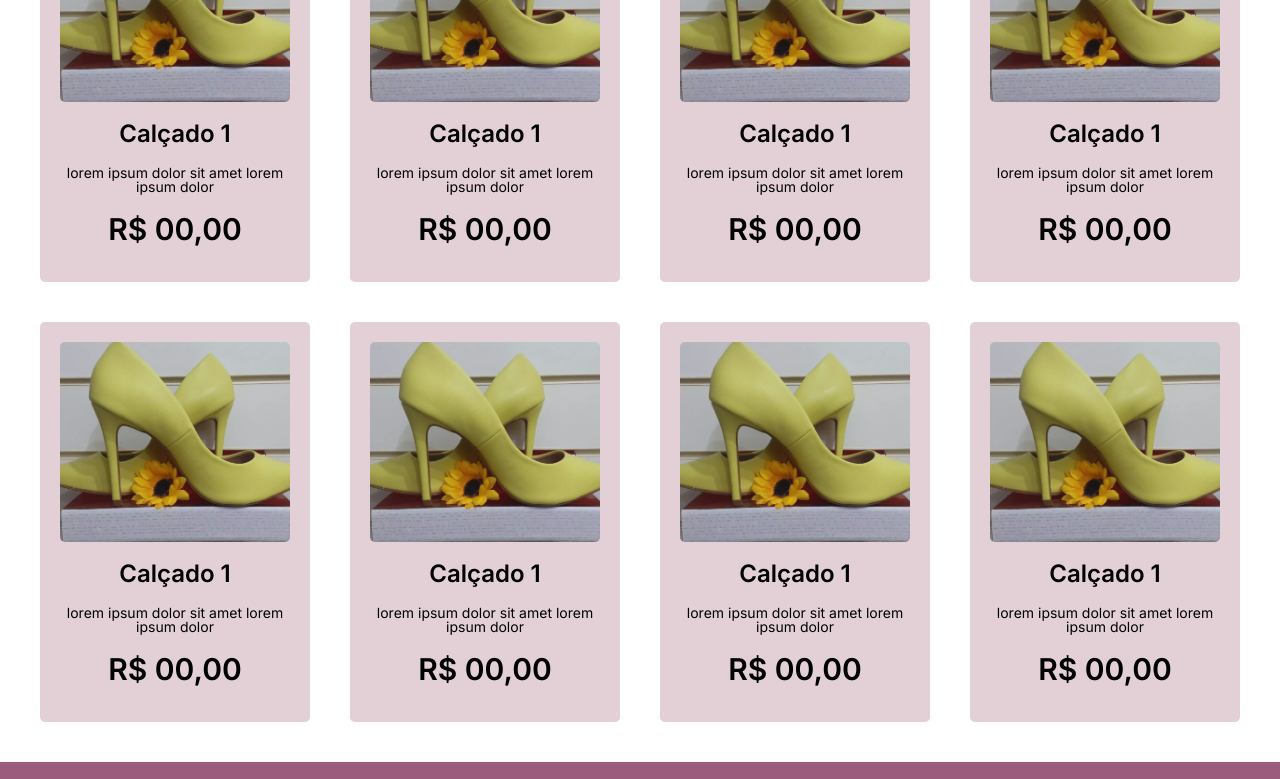
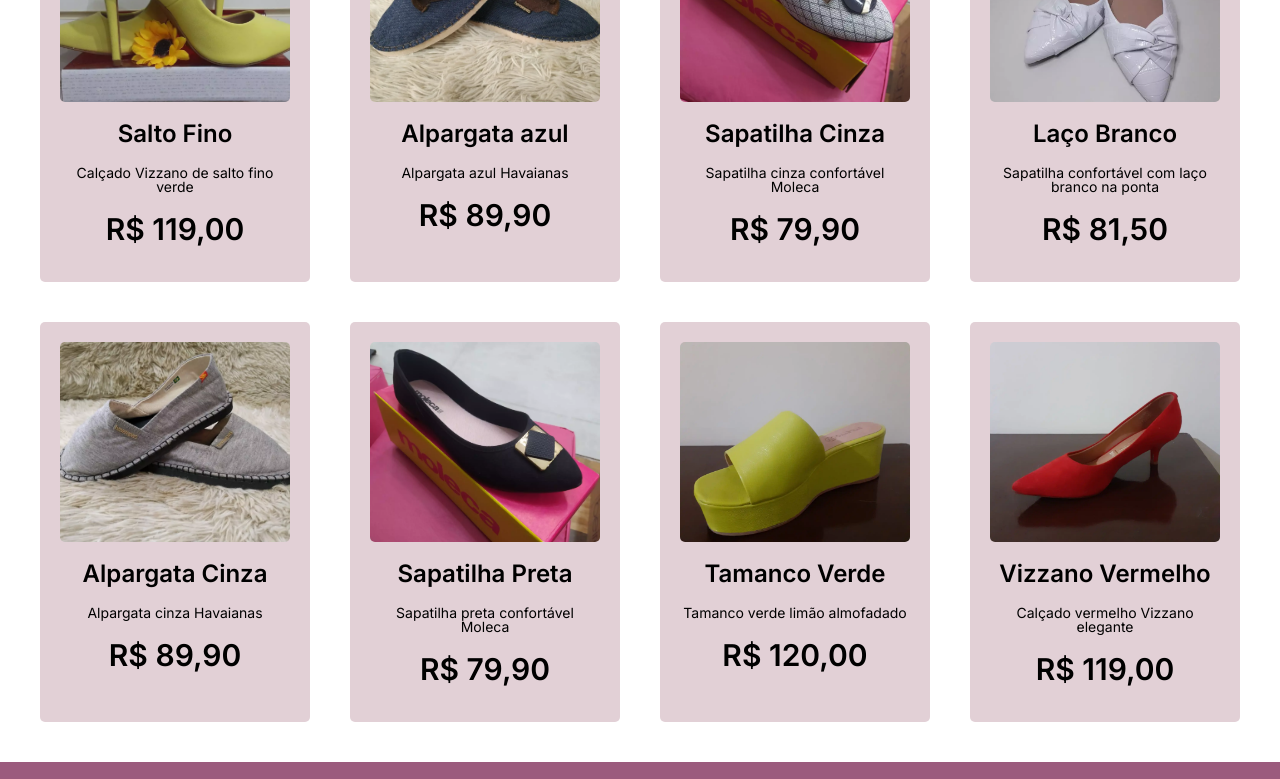
Before and after one commit to yagomouro/dos-anjos-website, a plain HTML site: page index.html in a window 1280 px wide. Shown: the part 620-1399 px from the top of the page. Drawn offline with Linux system fonts and the light colour scheme.

Commit message:
add the correct images and text to each card

```diff
--- a/index.html
+++ b/index.html
@@ -42,100 +42,89 @@
       <div class="products_list">
         <a href="./view/product.html" class="card">
           <div class="image_container">
-            <img src="../assets/sapato_amarelo.webp" alt="Sapato">
+            <img src="../assets/sapato_amarelo.webp" alt="Sapato amarelo">
           </div>
-          <h3 class="title">Calçado 1</h3>
+          <h3 class="title">Salto Fino</h3>
           <span class="description">
-            lorem ipsum dolor sit amet lorem ipsum dolor
+            Calçado Vizzano de salto fino verde
           </span>
-          <span class="price">R$ 00,00</span>
+          <span class="price">R$ 119,00</span>
         </a>
 
         <a href="./view/product.html" class="card">
           <div class="image_container">
-            <img src="../assets/sapato_amarelo.webp" alt="Sapato">
+            <img src="../assets/alpargata_azul.webp" alt="Alpargata azul">
           </div>
-          <h3 class="title">Calçado 1</h3>
+          <h3 class="title">Alpargata azul</h3>
           <span class="description">
-            lorem ipsum dolor sit amet lorem ipsum dolor
+            Alpargata azul Havaianas
           </span>
-          <span class="price">R$ 00,00</span>
+          <span class="price">R$ 89,90</span>
         </a>
 
         <a href="./view/product.html" class="card">
           <div class="image_container">
-            <img src="../assets/sapato_amarelo.webp" alt="Sapato">
+            <img src="../assets/sapatilha_cinza.webp" alt="Sapatilha cinza">
           </div>
-          <h3 class="title">Calçado 1</h3>
+          <h3 class="title">Sapatilha Cinza</h3>
           <span class="description">
-            lorem ipsum dolor sit amet lorem ipsum dolor
+            Sapatilha cinza confortável Moleca
           </span>
-          <span class="price">R$ 00,00</span>
+          <span class="price">R$ 79,90</span>
         </a>
 
         <a href="./view/product.html" class="card">
           <div class="image_container">
-            <img src="../assets/sapato_amarelo.webp" alt="Sapato">
+            <img src="../assets/sapato_branco.webp" alt="Sapato branco">
           </div>
-          <h3 class="title">Calçado 1</h3>
+          <h3 class="title">Laço Branco</h3>
           <span class="description">
-            lorem ipsum dolor sit amet lorem ipsum dolor
+            Sapatilha confortável com laço branco na ponta
           </span>
-          <span class="price">R$ 00,00</span>
+          <span class="price">R$ 81,50</span>
         </a>
 
         <a href="./view/product.html" class="card">
           <div class="image_container">
-            <img src="../assets/sapato_amarelo.webp" alt="Sapato">
+            <img src="../assets/alpargata_cinza.webp" alt="Alpargata cinza">
           </div>
-          <h3 class="title">Calçado 1</h3>
+          <h3 class="title">Alpargata Cinza</h3>
           <span class="description">
-            lorem ipsum dolor sit amet lorem ipsum dolor
+            Alpargata cinza Havaianas
           </span>
-          <span class="price">R$ 00,00</span>
+          <span class="price">R$ 89,90</span>
         </a>
 
         <a href="./view/product.html" class="card">
           <div class="image_container">
-            <img src="../assets/sapato_amarelo.webp" alt="Sapato">
+            <img src="../assets/sapatilha_preta.webp" alt="Sapatilha preta">
           </div>
-          <h3 class="title">Calçado 1</h3>
+          <h3 class="title">Sapatilha Preta</h3>
           <span class="description">
-            lorem ipsum dolor sit amet lorem ipsum dolor
+            Sapatilha preta confortável Moleca
           </span>
-          <span class="price">R$ 00,00</span>
+          <span class="price">R$ 79,90</span>
         </a>
 
         <a href="./view/product.html" class="card">
           <div class="image_container">
-            <img src="../assets/sapato_amarelo.webp" alt="Sapato">
+            <img src="../assets/tamanco_verde.webp" alt="Tamanco verde">
           </div>
-          <h3 class="title">Calçado 1</h3>
+          <h3 class="title">Tamanco Verde</h3>
           <span class="description">
-            lorem ipsum dolor sit amet lorem ipsum dolor
+            Tamanco verde limão almofadado
           </span>
-          <span class="price">R$ 00,00</span>
+          <span class="price">R$ 120,00</span>
         </a>
-        <!-- <div class="card">
-          <div class="image_container">
-            <img src="../assets/sapato_amarelo.webp" alt="Sapato">
-          </div>
-          <h3 class="title">Calçado 1</h3>
-          <span class="description">
-            lorem ipsum dolor sit amet lorem ipsum dolor</span>
-          <span class="price">R$ 00,00</span>
-          <input type="hidden" id="product8" name="product" value="1">
-          <a class="primary_button" href="./view/product.html">Compre Já</a>
-        </div> -->
-
         <a href="./view/product.html" class="card">
           <div class="image_container">
-            <img src="../assets/sapato_amarelo.webp" alt="Sapato">
+            <img src="../assets/sapato_vermelh.webp" alt="Sapato vermelho">
           </div>
-          <h3 class="title">Calçado 1</h3>
+          <h3 class="title">Vizzano Vermelho</h3>
           <span class="description">
-            lorem ipsum dolor sit amet lorem ipsum dolor</span>
-          <span class="price">R$ 00,00</span>
+            Calçado vermelho Vizzano elegante
+          </span>
+          <span class="price">R$ 119,00</span>
         </a>
       </div>
     </div>
```
Also changed, not shown: view/product.html (+27 -26 lines), assets/sapato_vermelh.webp (added), assets/tamanco_verde.webp (added).
